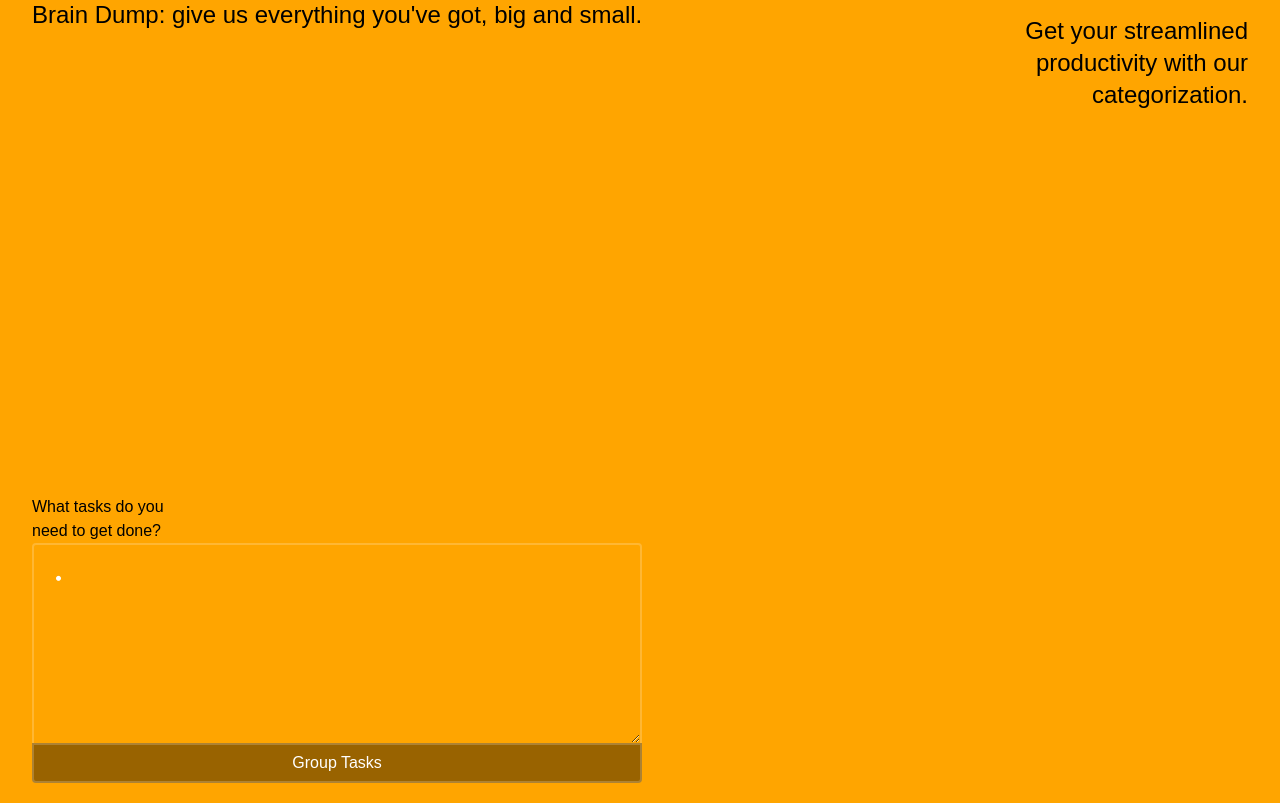
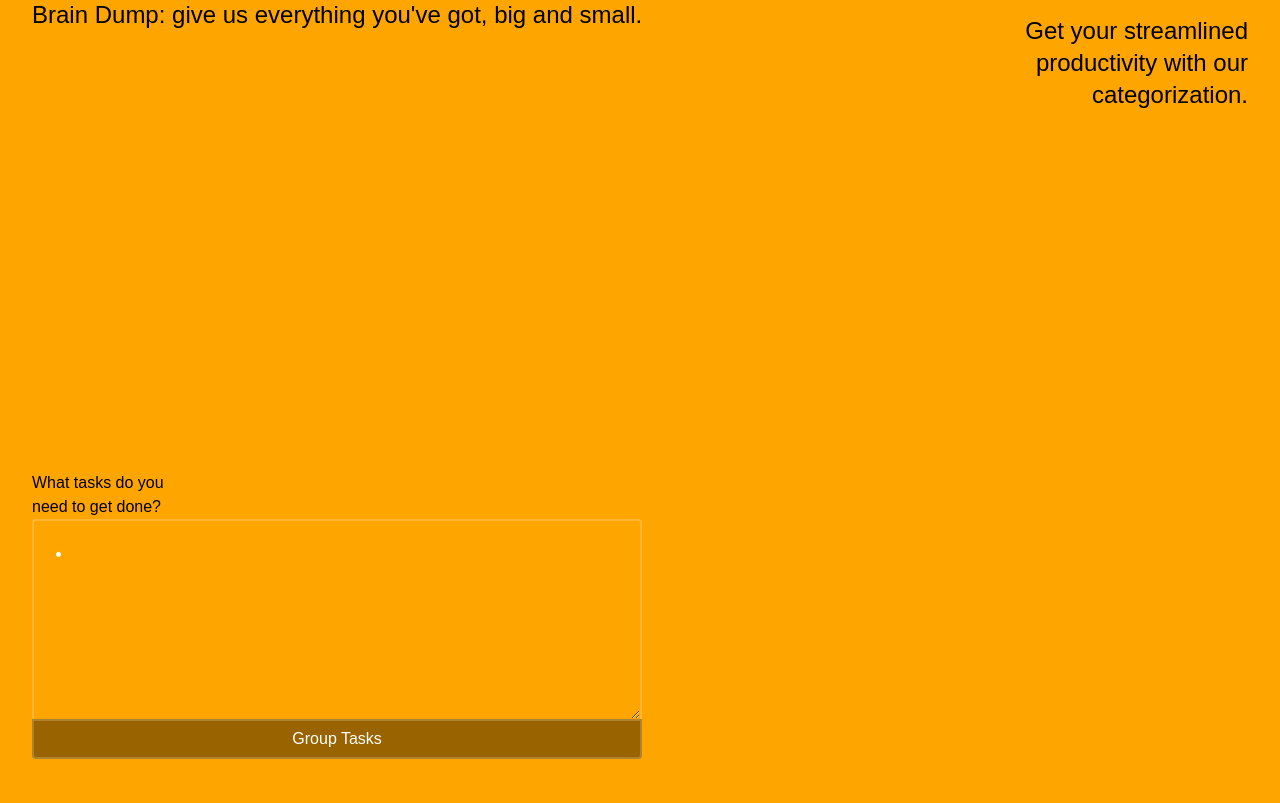
Before and after one commit to danielrand/Taskwave, a Flask app: page / in a window 1280 px wide. Shown: the part 25-828 px from the top of the page. After the commit the page ends 784 px from the top, so only its background shows below. Run offline with Flask 3, Linux system fonts and the light colour scheme; some libraries are stand-ins or nearby versions.

Commit message:
fixed a few bugs for height and group task scrollbar functionality

```diff
--- a/app/static/css/styles.css
+++ b/app/static/css/styles.css
@@ -11,7 +11,7 @@ body {
   }
 
   #brainDump {
-    margin-bottom: 20px;
+    /* margin-bottom: 20px; */
   }
 
   #taskInput {
--- a/app/templates/index.html
+++ b/app/templates/index.html
@@ -34,8 +34,8 @@
   <div class="bg-shape2 bg-red"></div>
   <div class="bg-shape3 bg-yellow"></div>
   <h1 class="text-left"> Taskwave.AI </h1>
-  <div class="flex flex-col md:flex-row justify-between">
-    <div class="flex flex-col md:justify-between h-[98vh]" id="brainDump">
+  <div class="flex flex-col md:flex-row justify-between md:h-[95vh]">
+    <div class="flex flex-col md:justify-between mb-5 md:mb-0" id="brainDump">
       <div>
         <h2 class="mb-12 text-2xl">Brain Dump: give us everything you&#39;ve got, big and small.</h2>
       </div>
```
Also changed, not shown: 2 other files.
